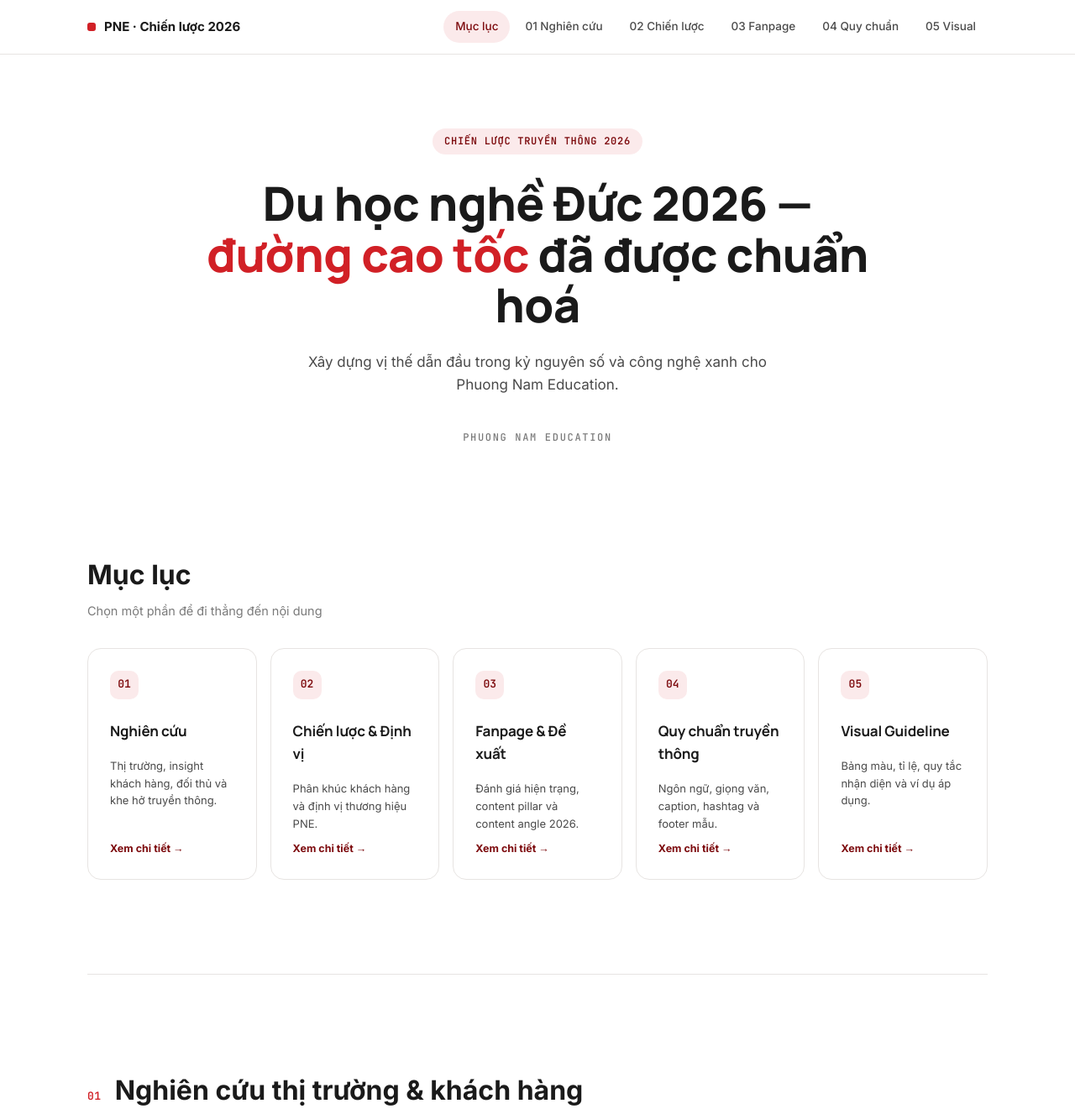
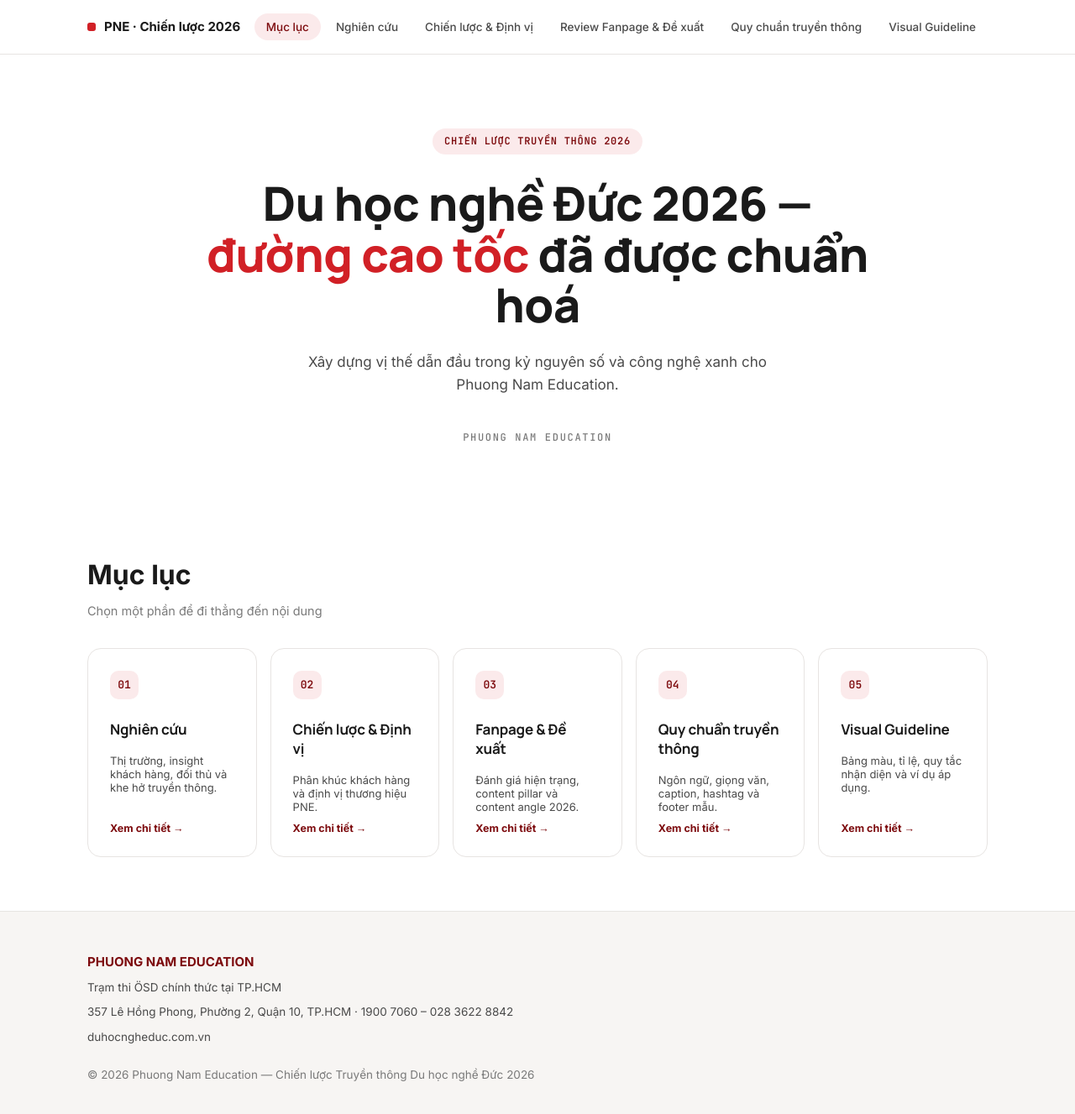
Before and after one commit to duongggg-ht/DHND2026-MarketingHub, a plain HTML site: page index.html in a window 1280 px wide. Shown: the top 1327 px of the page at 84% size. Drawn offline with Linux system fonts and the light colour scheme.

Commit message:
Update index.html

```diff
--- a/index.html
+++ b/index.html
@@ -55,12 +55,13 @@ button{font-family:inherit;cursor:pointer;background:none;border:none;color:inhe
 .nav-logo{display:flex;align-items:center;gap:10px;font-weight:800;font-size:15px;}
 .nav-logo .dot{width:10px;height:10px;border-radius:3px;background:var(--red);}
 .nav-links{display:flex;gap:4px;align-items:center;}
-.nav-links a{
+.nav-links .tab-link{
   font-size:13.5px;font-weight:500;color:var(--grey-700);
   padding:8px 14px;border-radius:999px;transition:all .18s ease;white-space:nowrap;
+  font-family:'Inter',sans-serif;
 }
-.nav-links a:hover{background:var(--grey-100);color:var(--ink);}
-.nav-links a.active{background:var(--red-50);color:var(--red-dark);}
+.nav-links .tab-link:hover{background:var(--grey-100);color:var(--ink);}
+.nav-links .tab-link.active{background:var(--red-50);color:var(--red-dark);}
 .nav-toggle{display:none;font-size:22px;padding:6px;}
 @media (max-width:860px){
   .nav-links{
@@ -71,7 +72,7 @@ button{font-family:inherit;cursor:pointer;background:none;border:none;color:inhe
     transition:all .2s ease;
   }
   .nav-links.open{transform:translateY(0);opacity:1;visibility:visible;}
-  .nav-links a{padding:12px 8px;border-bottom:1px solid var(--grey-100);border-radius:0;}
+  .nav-links .tab-link{padding:12px 8px;border-bottom:1px solid var(--grey-100);border-radius:0;text-align:left;}
   .nav-toggle{display:block;}
 }
 
@@ -160,6 +161,7 @@ button{font-family:inherit;cursor:pointer;background:none;border:none;color:inhe
 /* ---------- TOC (Mục lục) ---------- */
 .toc-card{
   display:flex;flex-direction:column;gap:10px;padding:26px;
+  width:100%;text-align:left;font-family:'Inter',sans-serif;font-size:inherit;
 }
 .toc-card .badge-num{width:34px;height:34px;font-size:13px;border-radius:10px;}
 .toc-card h4{font-size:17px;}
@@ -249,6 +251,9 @@ footer .fbrand{font-weight:800;font-size:15px;color:var(--red-dark);}
 footer .frow{font-size:13.5px;color:var(--grey-700);margin-top:8px;}
 footer .fhash{margin-top:18px;}
 
+.tabview-panel{display:none;}
+.tabview-panel.active{display:block;animation:fadeIn .25s ease;}
+@keyframes fadeIn{from{opacity:0;transform:translateY(4px);}to{opacity:1;transform:translateY(0);}}
 .divider{height:1px;background:var(--grey-200);margin:var(--s5) 0;}
 .center{text-align:center;}
 .mx-auto{margin-left:auto;margin-right:auto;}
@@ -261,12 +266,12 @@ footer .fhash{margin-top:18px;}
     <div class="nav-logo"><span class="dot"></span>PNE · Chiến lược 2026</div>
     <button class="nav-toggle" id="navToggle" aria-label="Mở menu">☰</button>
     <div class="nav-links" id="navLinks">
-      <a href="#muc-luc">Mục lục</a>
-      <a href="#sec-01">01 Nghiên cứu</a>
-      <a href="#sec-02">02 Chiến lược</a>
-      <a href="#sec-03">03 Fanpage</a>
-      <a href="#sec-04">04 Quy chuẩn</a>
-      <a href="#sec-05">05 Visual</a>
+      <button class="tab-link active" data-target="muc-luc">Mục lục</button>
+      <button class="tab-link" data-target="sec-01">Nghiên cứu</button>
+      <button class="tab-link" data-target="sec-02">Chiến lược & Định vị</button>
+      <button class="tab-link" data-target="sec-03">Review Fanpage & Đề xuất</button>
+      <button class="tab-link" data-target="sec-04">Quy chuẩn truyền thông</button>
+      <button class="tab-link" data-target="sec-05">Visual Guideline</button>
     </div>
   </div>
 </nav>
@@ -280,7 +285,7 @@ footer .fhash{margin-top:18px;}
   </div>
 </header>
 
-<section id="muc-luc">
+<section id="muc-luc" class="tabview-panel active">
   <div class="wrap">
     <div class="sec-head">
       <div>
@@ -289,44 +294,42 @@ footer .fhash{margin-top:18px;}
       </div>
     </div>
     <div class="grid grid-3" style="grid-template-columns:repeat(5,minmax(0,1fr));">
-      <a class="card toc-card hoverable" href="#sec-01">
+      <button class="card toc-card hoverable tab-link-goto" data-target="sec-01">
         <span class="badge-num">01</span>
         <h4>Nghiên cứu</h4>
         <p>Thị trường, insight khách hàng, đối thủ và khe hở truyền thông.</p>
         <span class="go">Xem chi tiết →</span>
-      </a>
-      <a class="card toc-card hoverable" href="#sec-02">
+      </button>
+      <button class="card toc-card hoverable tab-link-goto" data-target="sec-02">
         <span class="badge-num">02</span>
         <h4>Chiến lược & Định vị</h4>
         <p>Phân khúc khách hàng và định vị thương hiệu PNE.</p>
         <span class="go">Xem chi tiết →</span>
-      </a>
-      <a class="card toc-card hoverable" href="#sec-03">
+      </button>
+      <button class="card toc-card hoverable tab-link-goto" data-target="sec-03">
         <span class="badge-num">03</span>
         <h4>Fanpage & Đề xuất</h4>
         <p>Đánh giá hiện trạng, content pillar và content angle 2026.</p>
         <span class="go">Xem chi tiết →</span>
-      </a>
-      <a class="card toc-card hoverable" href="#sec-04">
+      </button>
+      <button class="card toc-card hoverable tab-link-goto" data-target="sec-04">
         <span class="badge-num">04</span>
         <h4>Quy chuẩn truyền thông</h4>
         <p>Ngôn ngữ, giọng văn, caption, hashtag và footer mẫu.</p>
         <span class="go">Xem chi tiết →</span>
-      </a>
-      <a class="card toc-card hoverable" href="#sec-05">
+      </button>
+      <button class="card toc-card hoverable tab-link-goto" data-target="sec-05">
         <span class="badge-num">05</span>
         <h4>Visual Guideline</h4>
         <p>Bảng màu, tỉ lệ, quy tắc nhận diện và ví dụ áp dụng.</p>
         <span class="go">Xem chi tiết →</span>
-      </a>
+      </button>
     </div>
   </div>
 </section>
 
-<div class="wrap"><div class="divider"></div></div>
-
 <!-- ============ SECTION 01 ============ -->
-<section id="sec-01">
+<section id="sec-01" class="tabview-panel">
   <div class="wrap">
     <div class="sec-head">
       <span class="sec-num">01</span>
@@ -616,10 +619,8 @@ footer .fhash{margin-top:18px;}
   </div>
 </section>
 
-<div class="wrap"><div class="divider"></div></div>
-
 <!-- ============ SECTION 02 ============ -->
-<section id="sec-02">
+<section id="sec-02" class="tabview-panel">
   <div class="wrap">
     <div class="sec-head">
       <span class="sec-num">02</span>
@@ -709,10 +710,8 @@ footer .fhash{margin-top:18px;}
   </div>
 </section>
 
-<div class="wrap"><div class="divider"></div></div>
-
 <!-- ============ SECTION 03 ============ -->
-<section id="sec-03">
+<section id="sec-03" class="tabview-panel">
   <div class="wrap">
     <div class="sec-head">
       <span class="sec-num">03</span>
@@ -843,10 +842,8 @@ footer .fhash{margin-top:18px;}
   </div>
 </section>
 
-<div class="wrap"><div class="divider"></div></div>
-
 <!-- ============ SECTION 04 ============ -->
-<section id="sec-04">
+<section id="sec-04" class="tabview-panel">
   <div class="wrap">
     <div class="sec-head">
       <span class="sec-num">04</span>
@@ -936,10 +933,8 @@ footer .fhash{margin-top:18px;}
   </div>
 </section>
 
-<div class="wrap"><div class="divider"></div></div>
-
 <!-- ============ SECTION 05 ============ -->
-<section id="sec-05">
+<section id="sec-05" class="tabview-panel">
   <div class="wrap">
     <div class="sec-head">
       <span class="sec-num">05</span>
@@ -1064,17 +1059,26 @@ const navLinks = document.getElementById('navLinks');
 navToggle.addEventListener('click', () => navLinks.classList.toggle('open'));
 navLinks.querySelectorAll('a').forEach(a => a.addEventListener('click', () => navLinks.classList.remove('open')));
 
-// ---------- Scrollspy ----------
-const sections = document.querySelectorAll('section[id]');
-const navA = document.querySelectorAll('.nav-links a');
-const spy = new IntersectionObserver((entries) => {
-  entries.forEach(entry => {
-    if (entry.isIntersecting) {
-      navA.forEach(a => a.classList.toggle('active', a.getAttribute('href') === '#' + entry.target.id));
-    }
+// ---------- Tab switching ----------
+const tabPanels = document.querySelectorAll('.tabview-panel');
+const tabButtons = document.querySelectorAll('.nav-links .tab-link');
+
+function showTab(id) {
+  tabPanels.forEach(p => p.classList.toggle('active', p.id === id));
+  tabButtons.forEach(b => b.classList.toggle('active', b.dataset.target === id));
+  window.scrollTo({ top: 0, behavior: 'smooth' });
+}
+
+tabButtons.forEach(btn => {
+  btn.addEventListener('click', () => {
+    showTab(btn.dataset.target);
+    navLinks.classList.remove('open');
   });
-}, { rootMargin: '-45% 0px -50% 0px' });
-sections.forEach(s => spy.observe(s));
+});
+
+document.querySelectorAll('.tab-link-goto').forEach(btn => {
+  btn.addEventListener('click', () => showTab(btn.dataset.target));
+});
 
 // ---------- Generic expand/collapse ----------
 function makeExpandable(container, opts) {
```
